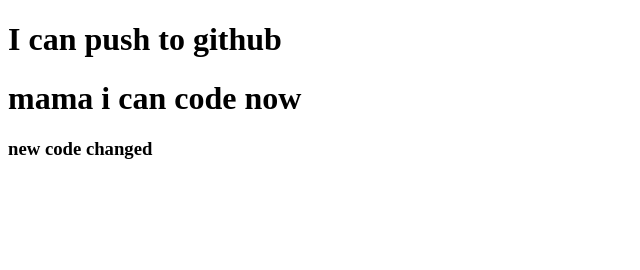
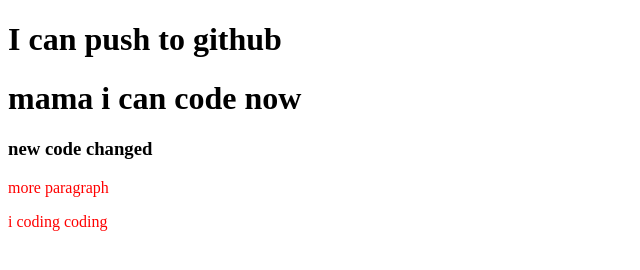
Before and after one commit to tanjinaaktar/my-second-repo, a plain HTML site: page index.html in a window 1280 px wide. Shown: the whole page, without its empty margins (0-640 px from the left). Drawn offline with Linux system fonts and the light colour scheme.

Commit message:
styles added

```diff
--- a/index.html
+++ b/index.html
@@ -5,10 +5,13 @@
 	<meta http-equiv="X-UA-Compatible" content="IE=edge">
 	<meta name="viewport" content="width=device-width, initial-scale=1.0">
 	<title>My Second github repo </title>
+	<link rel="stylesheet"href="style.css">
 </head>
 <body>
 	<h1>I can push to github</h1>
 	<h1>mama i can code now</h1>
 	<h3>new code changed</h3>
+	<p>more paragraph </p>
+	<p> i coding coding</p>
 </body>
 </html>
--- /dev/null
+++ b/style.css
@@ -0,0 +1,3 @@
+p{
+	color: red;
+}
```
